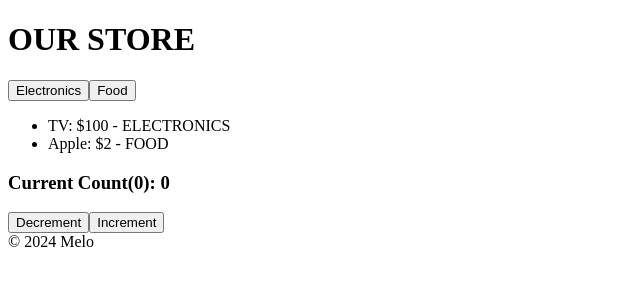
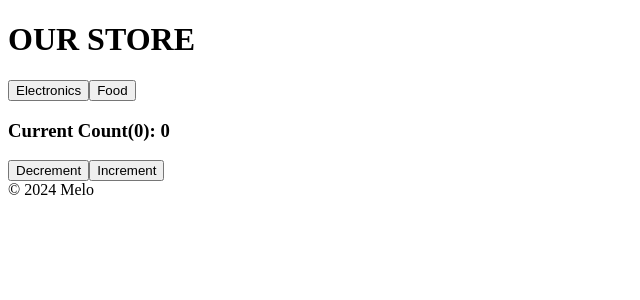
Before and after one commit to MelodicXP/store-front, a React (Vite) app: page / in a window 1280 px wide. Shown: the top 300 px of the page, without its empty margins (0-640 px from the left). Built offline with nearby package versions, Linux system fonts and the light colour scheme.

Commit message:
Display items based on filter

```diff
--- a/src/Components/Products/index.jsx
+++ b/src/Components/Products/index.jsx
@@ -1,13 +1,9 @@
 'use strict';
 import { useSelector } from "react-redux";
-// import { decrement, increment } from './store/counter.js';
 
 const Products = () => {
   // Pulls state via useSelector from counter.js in the intiial state
-  const products = useSelector((state) => state.counter.products);
-
-  // Use to dispatch actions
-  // const dispatch = useDispatch();
+  const products = useSelector((state) => state.counter.filteredProducts);
 
   return (
     <div>
```
